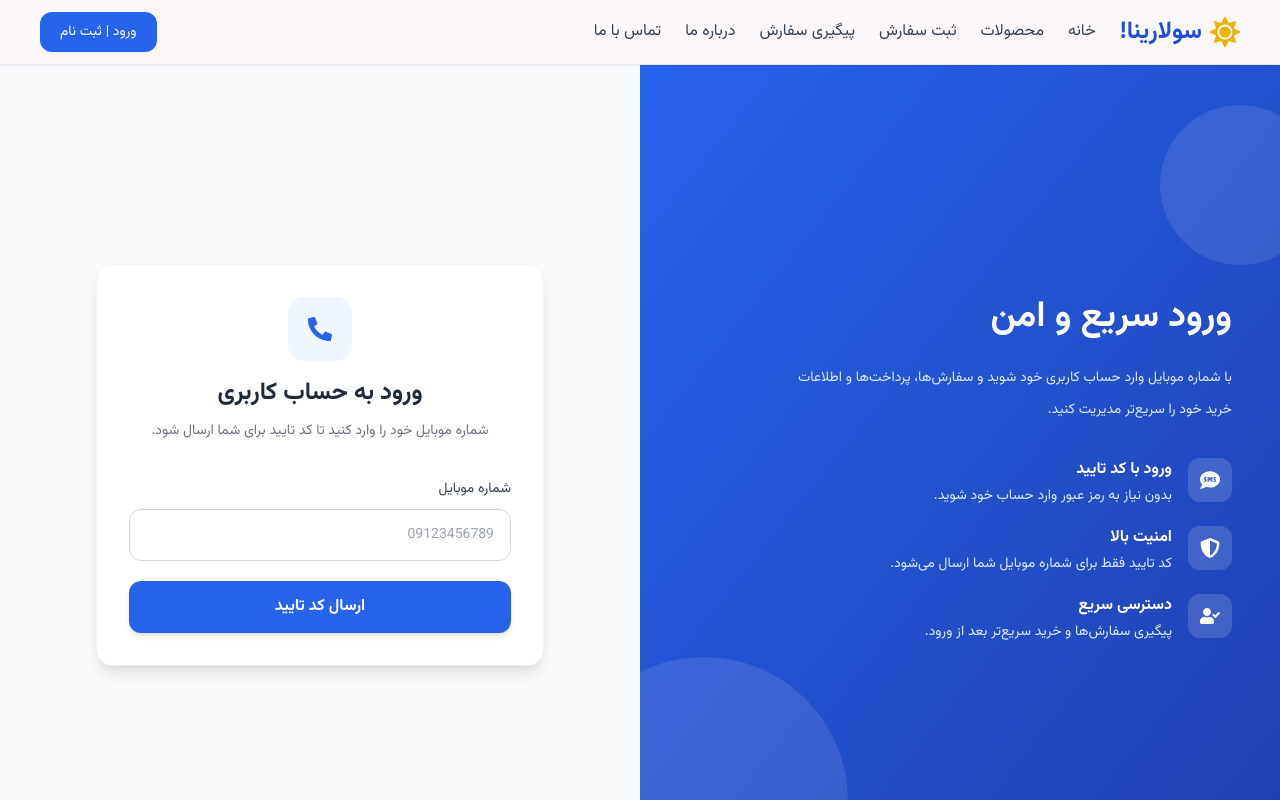
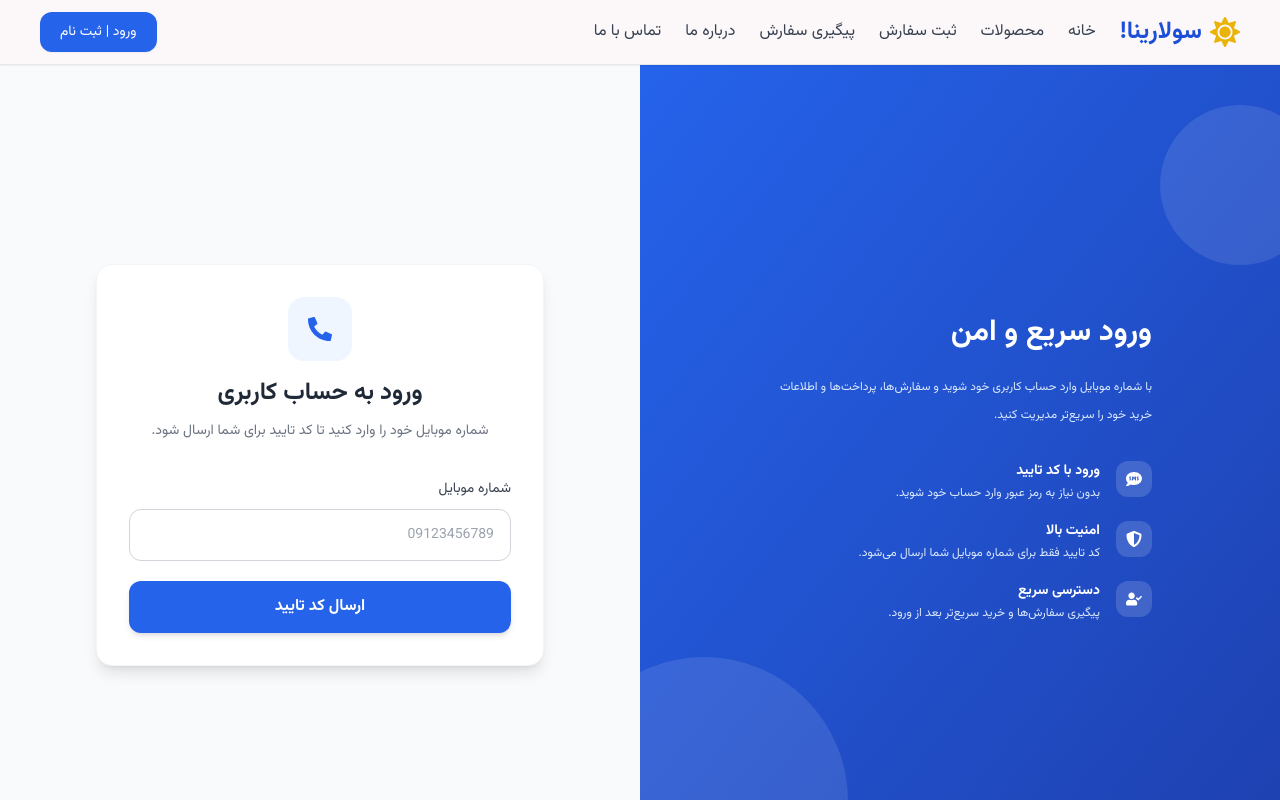
Before and after one commit to aliarabshahi/solarina_github, a Next.js app in the folder frontend/src/: page /auth/login in a window 1280 px wide. Shown: the top 800 px of the page. Built offline with nearby package versions, Linux system fonts and the light colour scheme.

Commit message:
just small changes

```diff
--- a/frontend/src/app/auth/components/AuthBanner.tsx
+++ b/frontend/src/app/auth/components/AuthBanner.tsx
@@ -12,22 +12,23 @@ export default function AuthBanner() {
         from-blue-600
         to-blue-800
         text-white
-        p-12
+        p-16 lg:p-24 xl:p-32
         flex-col
         justify-center
+        items-center
         relative
         overflow-hidden
       "
       dir="rtl"
     >
-      <div className="relative z-10 max-w-md space-y-8">
+      <div className="relative z-10 w-full max-w-md space-y-8">
 
         <div>
-          <h1 className="text-4xl font-bold leading-relaxed">
+          <h1 className="text-3xl font-bold leading-relaxed">
             ورود سریع و امن
           </h1>
 
-          <p className="mt-4 text-blue-100 leading-8 text-sm">
+          <p className="mt-4 text-blue-100 leading-7 text-xs">
             با شماره موبایل وارد حساب کاربری خود شوید و سفارش‌ها،
             پرداخت‌ها و اطلاعات خرید خود را سریع‌تر مدیریت کنید.
           </p>
@@ -36,48 +37,48 @@ export default function AuthBanner() {
         <div className="space-y-5">
 
           <div className="flex items-start gap-4">
-            <div className="bg-white/15 p-3 rounded-xl">
-              <FaSms className="w-5 h-5" />
+            <div className="bg-white/15 p-2.5 rounded-xl flex-shrink-0">
+              <FaSms className="w-4 h-4" />
             </div>
 
             <div>
-              <h3 className="font-semibold">
+              <h3 className="text-sm font-semibold">
                 ورود با کد تایید
               </h3>
 
-              <p className="text-sm text-blue-100 mt-1">
+              <p className="text-xs text-blue-100 mt-1">
                 بدون نیاز به رمز عبور وارد حساب خود شوید.
               </p>
             </div>
           </div>
 
           <div className="flex items-start gap-4">
-            <div className="bg-white/15 p-3 rounded-xl">
-              <FaShieldAlt className="w-5 h-5" />
+            <div className="bg-white/15 p-2.5 rounded-xl flex-shrink-0">
+              <FaShieldAlt className="w-4 h-4" />
             </div>
 
             <div>
-              <h3 className="font-semibold">
+              <h3 className="text-sm font-semibold">
                 امنیت بالا
               </h3>
 
-              <p className="text-sm text-blue-100 mt-1">
+              <p className="text-xs text-blue-100 mt-1">
                 کد تایید فقط برای شماره موبایل شما ارسال می‌شود.
               </p>
             </div>
           </div>
 
           <div className="flex items-start gap-4">
-            <div className="bg-white/15 p-3 rounded-xl">
-              <FaUserCheck className="w-5 h-5" />
+            <div className="bg-white/15 p-2.5 rounded-xl flex-shrink-0">
+              <FaUserCheck className="w-4 h-4" />
             </div>
 
             <div>
-              <h3 className="font-semibold">
+              <h3 className="text-sm font-semibold">
                 دسترسی سریع
               </h3>
 
-              <p className="text-sm text-blue-100 mt-1">
+              <p className="text-xs text-blue-100 mt-1">
                 پیگیری سفارش‌ها و خرید سریع‌تر بعد از ورود.
               </p>
             </div>
--- a/frontend/src/app/components/hero/Hero.tsx
+++ b/frontend/src/app/components/hero/Hero.tsx
@@ -7,26 +7,25 @@ import HeroTopDecoration from "./HeroTopDecoration";
 import HeroBottomDecoration from "./HeroBottomDecoration";
 import HeroMainContent from "./HeroMainContent";
 
-/** Top-level Hero section container with decorative elements and video modal */
 export default function Hero() {
   const [showVideo, setShowVideo] = useState(false);
 
-  // Lock scroll when modal is open
   useEffect(() => {
     document.body.style.overflow = showVideo ? "hidden" : "";
-    return () => {
-      document.body.style.overflow = "";
-    };
+    return () => { document.body.style.overflow = ""; };
   }, [showVideo]);
 
   return (
     <div className="bg-white relative z-0" dir="rtl">
-      <div className="relative isolate px-6 lg:px-8">
+
+      {/* FIXED WIDTH + PROPER PADDING */}
+      <div className="mx-auto max-w-7xl px-4 sm:px-6 lg:px-8 relative isolate">
         <HeroTopDecoration />
         <HeroMainContent onVideoOpen={() => setShowVideo(true)} />
         <HeroBottomDecoration />
       </div>
 
+      {/* Video modal */}
       {showVideo &&
         createPortal(
           <HeroVideoModal onClose={() => setShowVideo(false)} />,
--- a/frontend/src/app/components/hero/HeroCTA.tsx
+++ b/frontend/src/app/components/hero/HeroCTA.tsx
@@ -1,41 +1,48 @@
 "use client";
 
 import Link from "next/link";
-import { Sun } from "lucide-react";
+import { Sun, ArrowLeft } from "lucide-react";
+import { motion } from "framer-motion";
 
 export default function HeroCTA() {
   return (
-    <div className="mt-16 sm:mt-20 lg:mt-24 bg-gradient-to-br from-slate-800 to-slate-950 rounded-2xl sm:rounded-3xl p-7 sm:p-10 lg:p-14 text-center shadow-2xl shadow-slate-900/40 relative overflow-hidden">
-
-      {/* background glow */}
+    <motion.div
+      initial={{ opacity: 0, y: 30 }}
+      whileInView={{ opacity: 1, y: 0 }}
+      viewport={{ once: true, margin: "-100px" }}
+      transition={{ duration: 0.6, ease: "easeOut" }}
+      className="mt-16 sm:mt-20 lg:mt-24 bg-gradient-to-br from-blue-600 to-cyan-500 rounded-2xl sm:rounded-3xl p-7 sm:p-10 lg:p-14 text-center shadow-2xl shadow-blue-500/30 relative overflow-hidden"
+    >
+      {/* Background Glows (هماهنگ با هاله‌های نور بنر اصلی) */}
       <div
-        className="absolute -top-20 -right-20 sm:-top-24 sm:-right-24 w-48 h-48 sm:w-64 sm:h-64 bg-white opacity-5 rounded-full blur-3xl pointer-events-none"
+        className="absolute -top-20 -right-20 w-64 h-64 bg-yellow-300 opacity-20 rounded-full blur-[60px] pointer-events-none"
         aria-hidden="true"
       />
       <div
-        className="absolute -bottom-20 -left-20 sm:-bottom-24 sm:-left-24 w-48 h-48 sm:w-64 sm:h-64 bg-white opacity-10 rounded-full blur-2xl pointer-events-none"
+        className="absolute -bottom-20 -left-20 w-64 h-64 bg-blue-300 opacity-30 rounded-full blur-[60px] pointer-events-none"
         aria-hidden="true"
       />
 
-      {/* title */}
-      <h3 className="text-2xl sm:text-3xl lg:text-4xl font-extrabold text-white mb-5 sm:mb-6 relative z-10 leading-snug">
+      {/* Title */}
+      <h3 className="text-2xl sm:text-3xl lg:text-4xl font-extrabold text-white mb-5 sm:mb-6 relative z-10 leading-snug tracking-tight">
         آماده‌ای از شر سیم و پریز خلاص بشی؟
       </h3>
 
-      {/* description */}
-      <p className="text-base sm:text-lg lg:text-xl text-slate-200 max-w-xl mx-auto mb-7 sm:mb-8 lg:mb-10 leading-relaxed relative z-10">
+      {/* Description */}
+      <p className="text-base sm:text-lg lg:text-xl text-blue-50 max-w-xl mx-auto mb-8 lg:mb-10 leading-relaxed relative z-10">
         همین حالا به صفحه محصولات سر بزن و اولین قدم رو برای داشتن انرژی رایگان
         و بی‌پایان بردار. خورشید منتظره!
       </p>
 
-      {/* button */}
+      {/* Button (طراحی دکمه هماهنگ با دکمه‌های HeroBanner) */}
       <Link
         href="/products"
-        className="inline-flex w-full sm:w-auto items-center justify-center gap-2 bg-white text-slate-900 font-bold text-base sm:text-lg lg:text-lg px-7 sm:px-9 lg:px-10 py-3.5 sm:py-4 lg:py-5 rounded-xl sm:rounded-2xl shadow-xl hover:bg-gray-50 hover:scale-[1.03] transition-all duration-300 relative z-10"
+        className="group inline-flex w-full sm:w-auto items-center justify-center gap-2 bg-white text-blue-700 font-bold text-base sm:text-lg px-8 py-4 rounded-2xl shadow-xl hover:bg-gray-50 hover:-translate-y-1 transition-all duration-300 relative z-10"
       >
         <Sun size={20} className="text-yellow-500" />
         انتخاب محصولات
+        <ArrowLeft size={18} className="mr-1 group-hover:-translate-x-1 transition-transform" />
       </Link>
-    </div>
+    </motion.div>
   );
 }
--- a/frontend/src/app/products/[slug]/page.tsx
+++ b/frontend/src/app/products/[slug]/page.tsx
@@ -13,13 +13,10 @@ import { ShoppingBag, Zap } from "lucide-react";
 
 export default function ProductDetailsPage() {
   const params = useParams();
-
   const slug = params.slug as string;
 
   const [product, setProduct] = useState<ProductType | null>(null);
-
   const [loading, setLoading] = useState(true);
-
   const [selectedImage, setSelectedImage] = useState("");
 
   useEffect(() => {
@@ -62,8 +59,12 @@ export default function ProductDetailsPage() {
 
   return (
     <main className="bg-white min-h-screen" dir="rtl">
-      <section className="max-w-7xl mx-auto px-4 sm:px-6 lg:px-8 py-8 sm:py-16">
+
+      {/* EXACT SAME PADDING AS HERO PAGE */}
+      <section className="mx-auto max-w-7xl px-4 sm:px-6 lg:px-8 py-8 sm:py-16">
+
         <div className="grid lg:grid-cols-2 gap-8 lg:gap-16">
+
           {/* gallery */}
           <div className="space-y-3 sm:space-y-5">
             <div
--- a/frontend/src/app/user/orders/page.tsx
+++ b/frontend/src/app/user/orders/page.tsx
@@ -191,7 +191,7 @@ export default function UserOrdersPage() {
                       کد رهگیری: {order.tracking_code || <span className="text-gray-400 font-normal">در حال صدور...</span>}
                     </span>
                   </div>
-                  <div className="inline-flex items-center gap-1.5 bg-green-50 text-green-700 px-3 py-1.5 rounded-xl text-xs sm:text-sm font-bold w-fit">
+                  <div className="inline-flex items-center gap-1.5 bg-green-50 text-green-600 px-3 py-1.5 rounded-xl text-xs sm:text-sm font-bold w-fit">
                     <CheckCircle2 size={16} />
                     پرداخت موفق
                   </div>
```
Also changed, not shown: frontend/src/app/products/page.tsx (+28 -63 lines).
